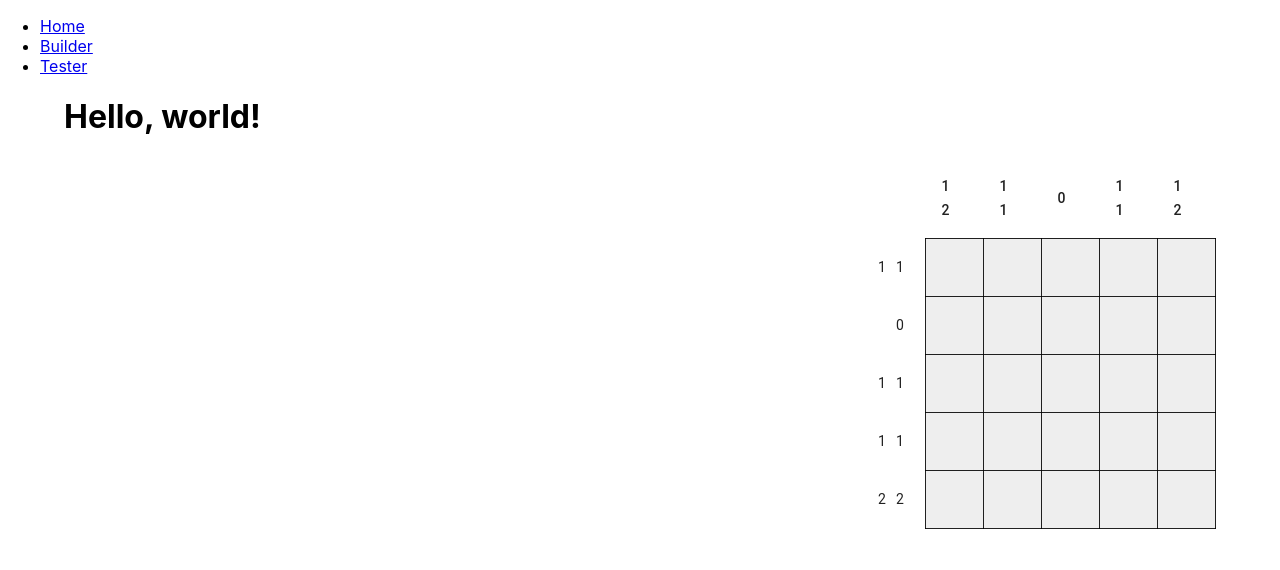
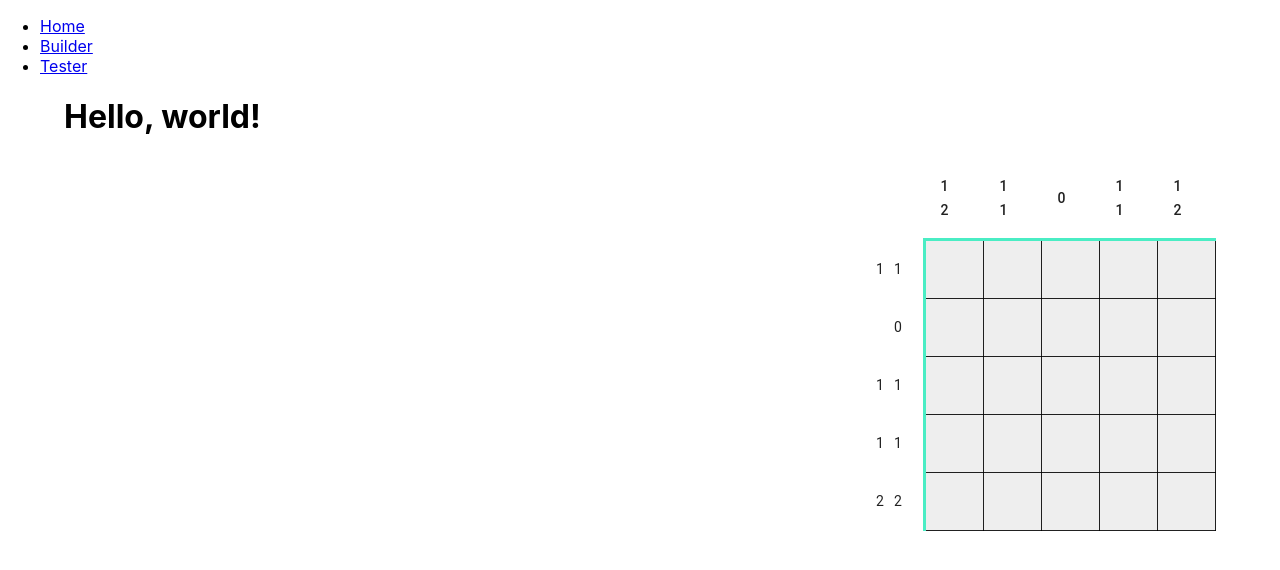
Before and after one commit to gkoo/holiday-card-2021, a React (Create React App) app: page / in a window 1280 px wide. Shown: the top 570 px of the page. Built offline with nearby package versions, Linux system fonts and the light colour scheme.

Commit message:
highlight borders of 5s

```diff
--- a/src/components/PuzzleView.css
+++ b/src/components/PuzzleView.css
@@ -1,3 +1,11 @@
+.highlight-border-top {
+  border-top: 3px solid #4aedc4 !important;
+}
+
+.highlight-border-left {
+  border-left: 3px solid #4aedc4 !important;
+}
+
 .picross-cell {
   background-color: #eee;
   cursor: pointer;
--- a/src/components/PuzzleView.tsx
+++ b/src/components/PuzzleView.tsx
@@ -111,7 +111,16 @@ const PuzzleView: React.FC<{
                       }}
                       onClick={e => handleClick(e, rowIdx, colIdx)}
                       onContextMenu={e => handleClick(e, rowIdx, colIdx)}
-                      className={cx({ 'picross-cell': true, filled: cell === CellState.Filled, xed: cell === CellState.Xed, marked: cell === CellState.Marked })}
+                      className={
+                        cx({
+                          'picross-cell': true,
+                          'highlight-border-top': rowIdx % 5 === 0,
+                          'highlight-border-left': colIdx % 5 === 0,
+                          filled: cell === CellState.Filled,
+                          xed: cell === CellState.Xed,
+                          marked: cell === CellState.Marked
+                        })
+                      }
                     />
                   )
                 }
```
